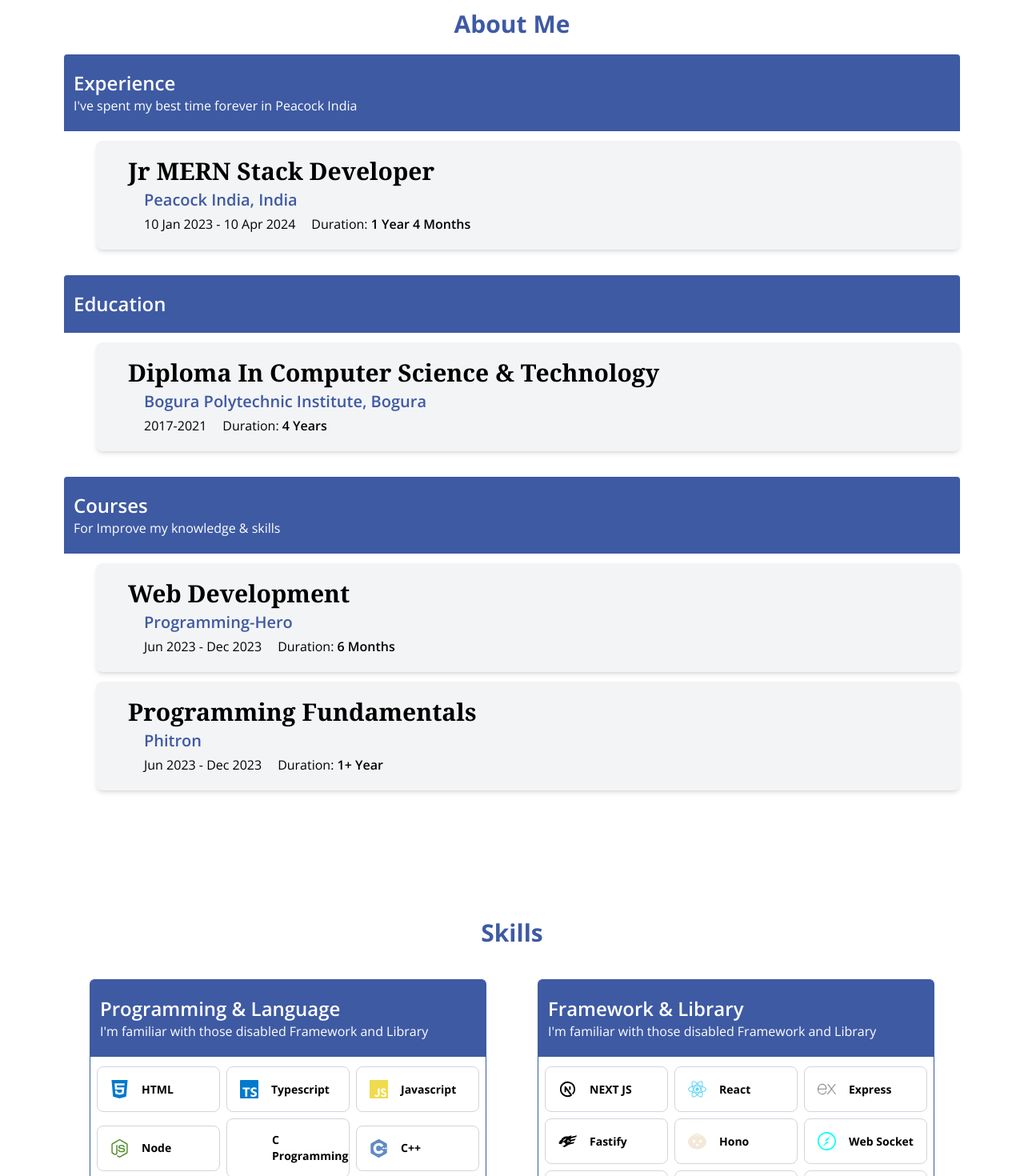
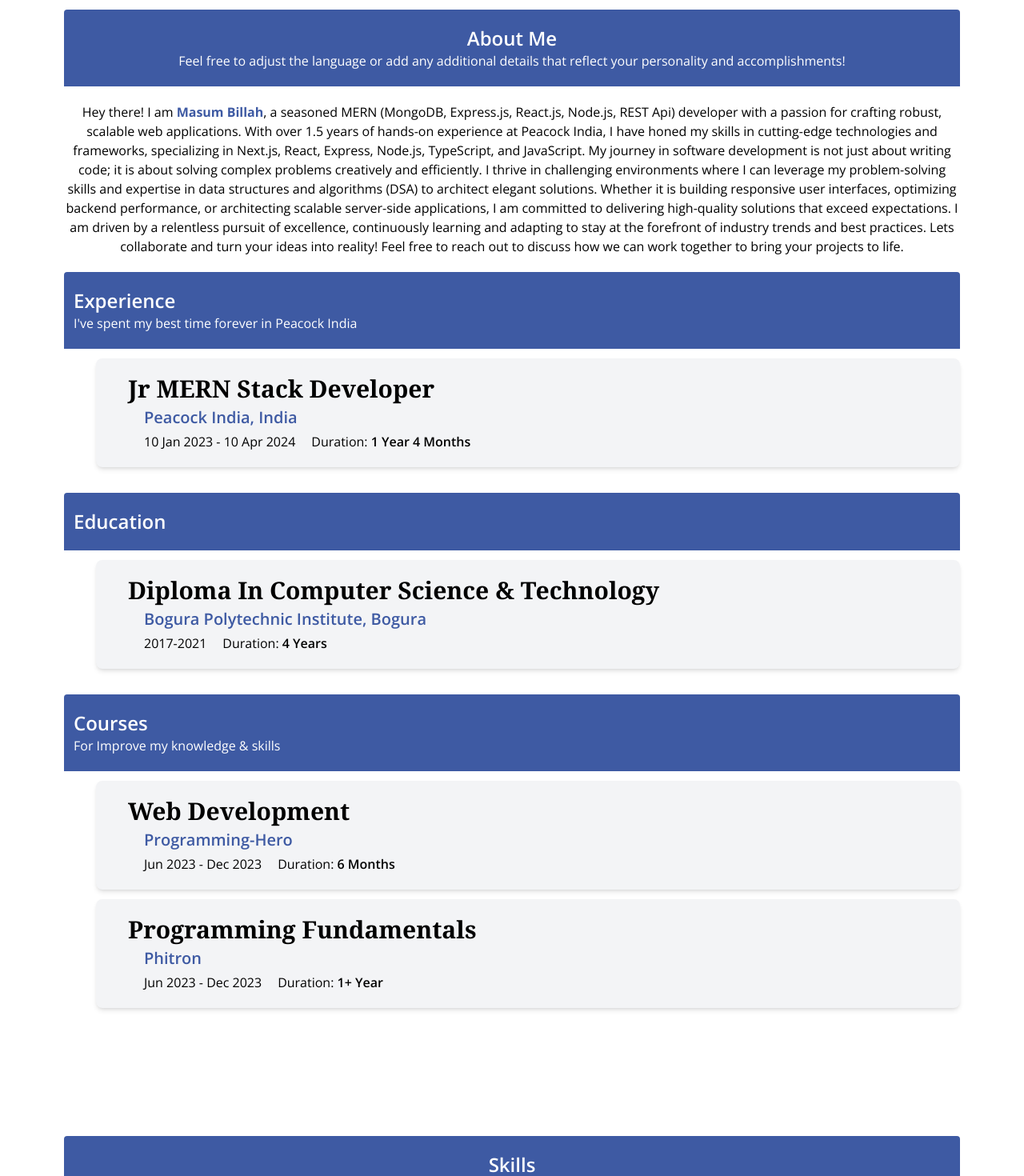
Before and after one commit to masumbillah360/awesome-portfolio, a Next.js app: page / in a window 1280 px wide. Shown: the part 940-2410 px from the top of the page at 80% size. Built offline with nearby package versions, Linux system fonts and the light colour scheme.

Commit message:
Updated all title

```diff
--- a/components/cards/TitleCard.tsx
+++ b/components/cards/TitleCard.tsx
@@ -5,10 +5,21 @@
   subTitle?: string;
   seeAll?: boolean;
   seeAllPath?: string;
+  textCenter?: boolean;
 }
-const TitleCard = ({ title, subTitle, seeAll, seeAllPath }: Props) => {
+const TitleCard = ({
+  title,
+  subTitle,
+  seeAll,
+  seeAllPath,
+  textCenter,
+}: Props) => {
   return (
-    <div className="px-3 py-5 bg-primary dark:bg-gray-700 rounded-sm rounded-b-none relative">
+    <div
+      className={`px-3 py-5 bg-primary dark:bg-gray-700 rounded-sm rounded-b-none relative ${
+        textCenter ? "text-center" : "text-start"
+      }`}
+    >
       <div className="text-white">
         <h2 className="font-semibold text-2xl">{title}</h2>
         {subTitle && <p className="font-light">{subTitle}</p>}
--- a/components/sections/About.tsx
+++ b/components/sections/About.tsx
@@ -50,10 +50,41 @@
 const About = () => {
   return (
     <section className="py-12 sm:py-16 lg:py-20" id="about">
-      <h2 className="text-3xl text-center font-bold text-primary dark:text-primary-foreground mb-5">
-        About Me
-      </h2>
-      <div className="flex flex-col gap-8">
+      <div className="mb-5">
+        <TitleCard
+          title="About Me"
+          textCenter
+          subTitle="Feel free to adjust the language or add any additional details that
+          reflect your personality and accomplishments!"
+        />
+      </div>
+      <div className="text-center">
+        <p>
+          Hey there! I am{" "}
+          <span className="font-bold text-primary dark:text-primary-foreground">
+            Masum Billah
+          </span>
+          , a seasoned MERN (MongoDB, Express.js, React.js, Node.js, REST Api)
+          developer with a passion for crafting robust, scalable web
+          applications. With over 1.5 years of hands-on experience at Peacock
+          India, I have honed my skills in cutting-edge technologies and
+          frameworks, specializing in Next.js, React, Express, Node.js,
+          TypeScript, and JavaScript. My journey in software development is not
+          just about writing code; it is about solving complex problems
+          creatively and efficiently. I thrive in challenging environments where
+          I can leverage my problem-solving skills and expertise in data
+          structures and algorithms (DSA) to architect elegant solutions.
+          Whether it is building responsive user interfaces, optimizing backend
+          performance, or architecting scalable server-side applications, I am
+          committed to delivering high-quality solutions that exceed
+          expectations. I am driven by a relentless pursuit of excellence,
+          continuously learning and adapting to stay at the forefront of
+          industry trends and best practices. Lets collaborate and turn your
+          ideas into reality! Feel free to reach out to discuss how we can work
+          together to bring your projects to life.
+        </p>
+      </div>
+      <div className="flex flex-col gap-8 mt-5">
         {aboutData.map((aData) => (
           <div key={aData.title}>
             <TitleCard title={aData.title} subTitle={aData.subTitle} />
--- a/components/sections/Contact.tsx
+++ b/components/sections/Contact.tsx
@@ -1,18 +1,15 @@
+import TitleCard from "../cards/TitleCard";
+
 const Contact = () => {
   return (
     <section className="py-10  sm:py-16 lg:py-24" id="contact">
-      <div className="px-4 mx-auto sm:px-6 lg:px-8 max-w-7xl">
-        <div className="max-w-2xl mx-auto text-center">
-          <h2 className="text-3xl font-bold leading-tight text-primary dark:text-primary-foreground sm:text-4xl lg:text-5xl">
-            Contact Me
-          </h2>
-          <p className="max-w-xl mx-auto mt-4 text-base leading-relaxed text-gray-500">
-            Feel free to contact with me using any medium. I have shared my all
+      <TitleCard
+        title="Contact Me"
+        subTitle="Feel free to contact with me using any medium. I have shared my all
           social ID links also. If you need anytime you can contact with me.
-            Thank you.
-          </p>
-        </div>
-
+          Thank you."
+        textCenter
+      />
       <div className="max-w-5xl mx-auto mt-12 sm:mt-16">
         <div className="grid grid-cols-1 gap-6 px-8 text-center md:px-0 md:grid-cols-3">
           <div className="overflow-hidden bg-primary dark:bg-accent rounded-md">
@@ -191,7 +188,6 @@
           </div>
         </div>
       </div>
-      </div>
     </section>
   );
 };
--- a/components/sections/FAQ.tsx
+++ b/components/sections/FAQ.tsx
@@ -8,13 +8,11 @@
 
 const FAQPage = () => {
   return (
-    <div className="py-12 sm:py-16 lg:py-20" id="projects">
-      <h2 className="text-3xl text-center font-bold text-primary dark:text-primary-foreground mb-5">
-        Projects
-      </h2>
+    <section id="faq" className="py-12 sm:py-16 lg:py-20">
       <TitleCard
         title="Frequently Ask Questions About Me"
         subTitle="Some Question & Answer given for you to understand me"
+        textCenter
       />
       <div className="">
         <Accordion type="single" collapsible className="w-full">
@@ -40,7 +38,7 @@
           </AccordionItem>
         </Accordion>
       </div>
-    </div>
+    </section>
   );
 };
 
--- a/components/sections/Project.tsx
+++ b/components/sections/Project.tsx
@@ -5,9 +5,13 @@
 const Projects = () => {
   return (
     <div className="py-12 sm:py-16 lg:py-20" id="projects">
-      <h2 className="text-3xl text-center font-bold text-primary dark:text-primary-foreground mb-5">
-        Projects
-      </h2>
+      <div className="mb-5">
+        <TitleCard
+          title="Projects"
+          subTitle="I'm familiar with those disabled Framework and Library"
+          textCenter
+        />
+      </div>
       <TitleCard
         title="Explore Some Projects"
         subTitle="I have created those projects using my own skill"
--- a/components/sections/Skill.tsx
+++ b/components/sections/Skill.tsx
@@ -12,9 +12,11 @@
 const SkillSection = () => {
   return (
     <section id="skill" className="py-12 sm:py-16 lg:py-20">
-      <h2 className="text-3xl text-center font-bold text-primary dark:text-primary-foreground mb-5">
-        Skills
-      </h2>
+      <TitleCard
+        title="Skills"
+        textCenter
+        subTitle="I'm familiar with those disabled Framework and Library"
+      />
       <div className="px-4 mx-auto hidden md:block sm:px-6 lg:px-8">
         <div className="grid grid-cols-1 lg:grid-cols-2 gap-y-12 gap-x-16">
           <div>
```
Lines whose indentation alone changed are shown as unchanged.
